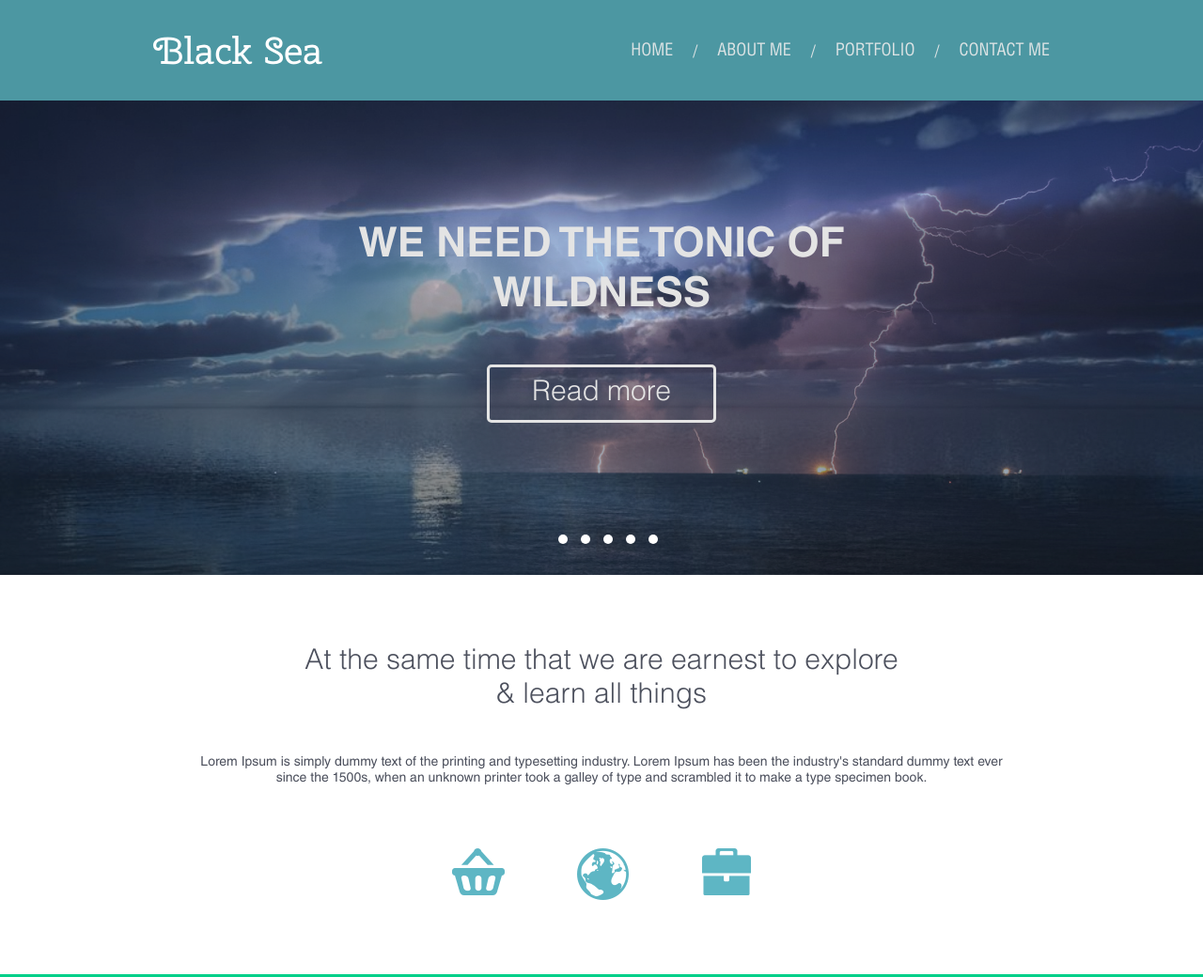
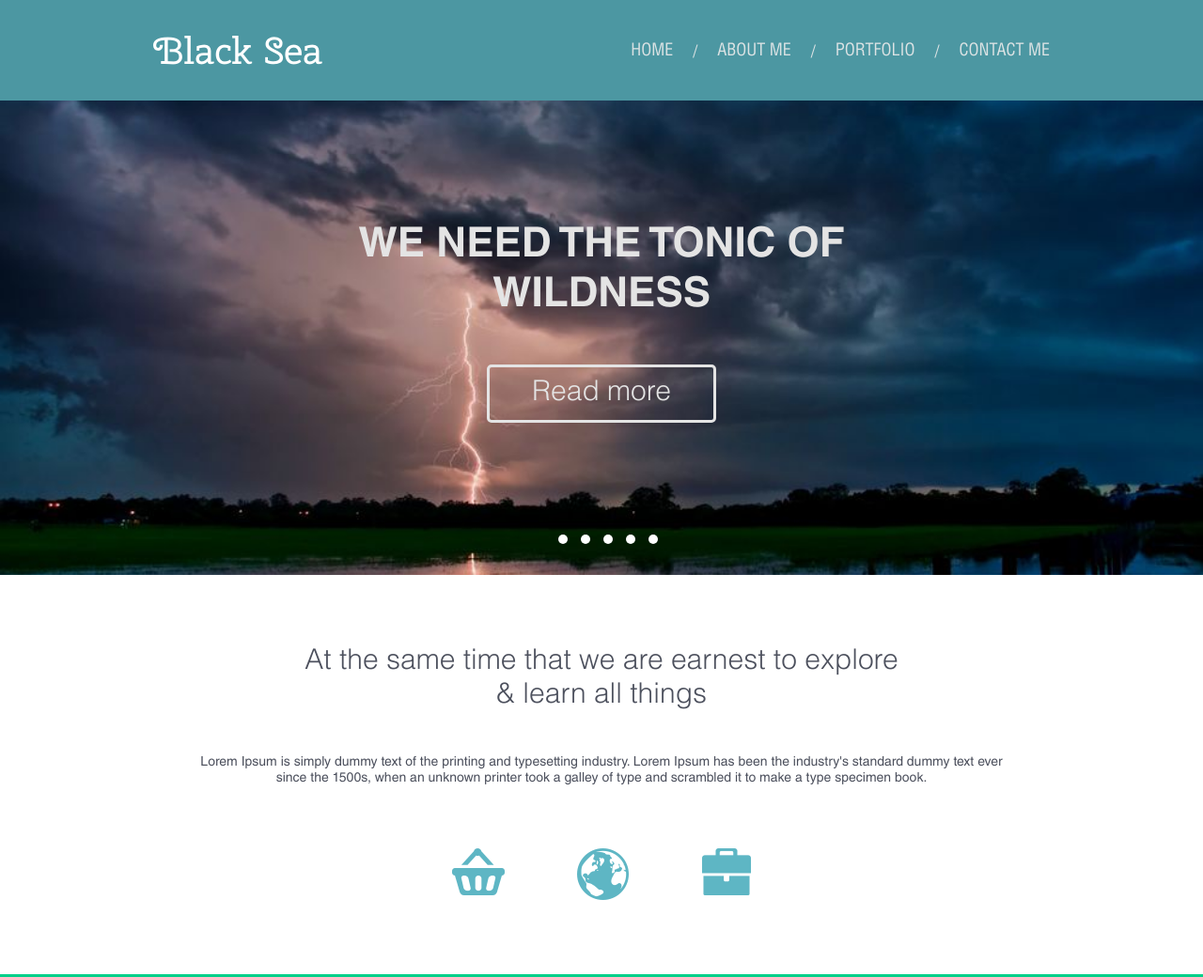
Before and after one commit to DarknessInMe/FlatStyleBusiness, a plain HTML site: page index.html in a window 1280 px wide. Shown: the top 1040 px of the page at 94% size. Drawn offline with Linux system fonts and the light colour scheme.

Commit message:
testing directies

```diff
--- a/script/script.js
+++ b/script/script.js
@@ -22,37 +22,34 @@ function changeIcon() {
 }
 
 function startup() {
-	if (window.matchMedia("(max-width: 768px)").matches) {
-		confirmBtn.textContent = "Confirm";
-		confirmBtn.classList.remove("confirm");
-		confirmBtn.classList.add("confirm-text-style");
-	}
-
-	let index = 1;
-	let arrayOfPhotos = [
-		"./images/Sea.jpg",
-		"./images/Sea1.jpg",
-		"./images/Sea2.jpg",
-		"./images/Sea3.jpg",
-		"./images/Sea4.jpg",
-	];
-	let title = document.querySelector(".title");
-	// let sliderStatus = document.querySelectorAll(".slider-move");
-
-	setInterval(function () {
-		if (index == arrayOfPhotos.length) {
-			index = 0;
-		}
-		if (
-			arrayOfPhotos[index] == "images/Sea2.jpg" ||
-			arrayOfPhotos[index] == "images/Sea1.jpg"
-		) {
-			title.style.textShadow = "1px 1px 2px #000";
-		} else {
-			title.style.textShadow = "none";
-		}
-		banner.style.backgroundImage = `url(${arrayOfPhotos[index]})`;
-
-		index += 1;
-	}, 2500);
+	// if (window.matchMedia("(max-width: 768px)").matches) {
+	// 	confirmBtn.textContent = "Confirm";
+	// 	confirmBtn.classList.remove("confirm");
+	// 	confirmBtn.classList.add("confirm-text-style");
+	// }
+	// let index = 1;
+	// let arrayOfPhotos = [
+	// 	"./images/Sea.jpg",
+	// 	"./images/Sea1.jpg",
+	// 	"./images/Sea2.jpg",
+	// 	"./images/Sea3.jpg",
+	// 	"./images/Sea4.jpg",
+	// ];
+	// let title = document.querySelector(".title");
+	// // let sliderStatus = document.querySelectorAll(".slider-move");
+	// setInterval(function () {
+	// 	if (index == arrayOfPhotos.length) {
+	// 		index = 0;
+	// 	}
+	// 	if (
+	// 		arrayOfPhotos[index] == "images/Sea2.jpg" ||
+	// 		arrayOfPhotos[index] == "images/Sea1.jpg"
+	// 	) {
+	// 		title.style.textShadow = "1px 1px 2px #000";
+	// 	} else {
+	// 		title.style.textShadow = "none";
+	// 	}
+	// banner.style.backgroundImage = `url(${arrayOfPhotos[index]})`;
+	// index += 1;
+	// }, 2500);
 }
--- a/style/style.css
+++ b/style/style.css
@@ -41,8 +41,6 @@
 .container {
 	max-width: 986px;
 	margin: 0 auto;
-	/* position: relative;
-	z-index: 1; */
 }
 .row {
 	display: flex;
@@ -109,7 +107,7 @@
 
 .banner {
 	width: 100%;
-	background-image: url(../images/Sea.jpg);
+	background-image: url(../images/Sea4.jpg);
 	background-size: cover;
 	transition: 0.2s linear;
 }
```
